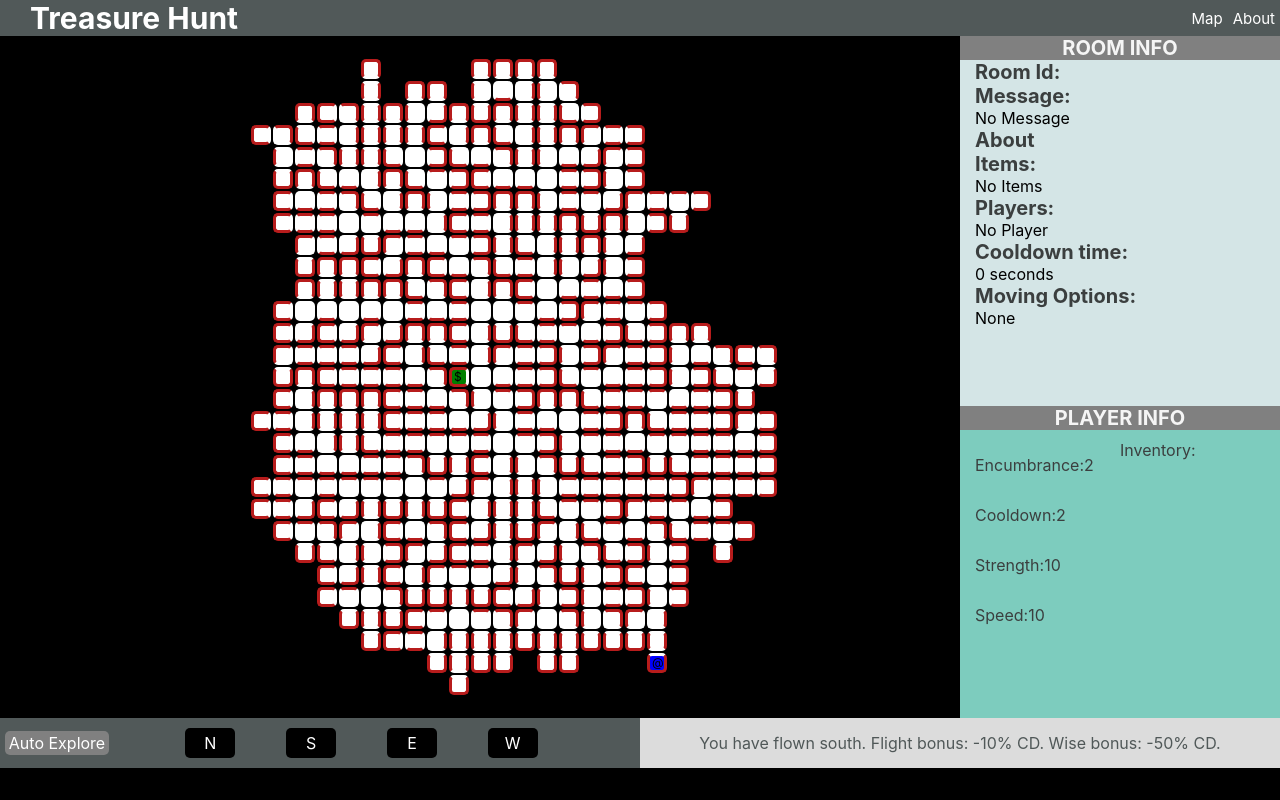
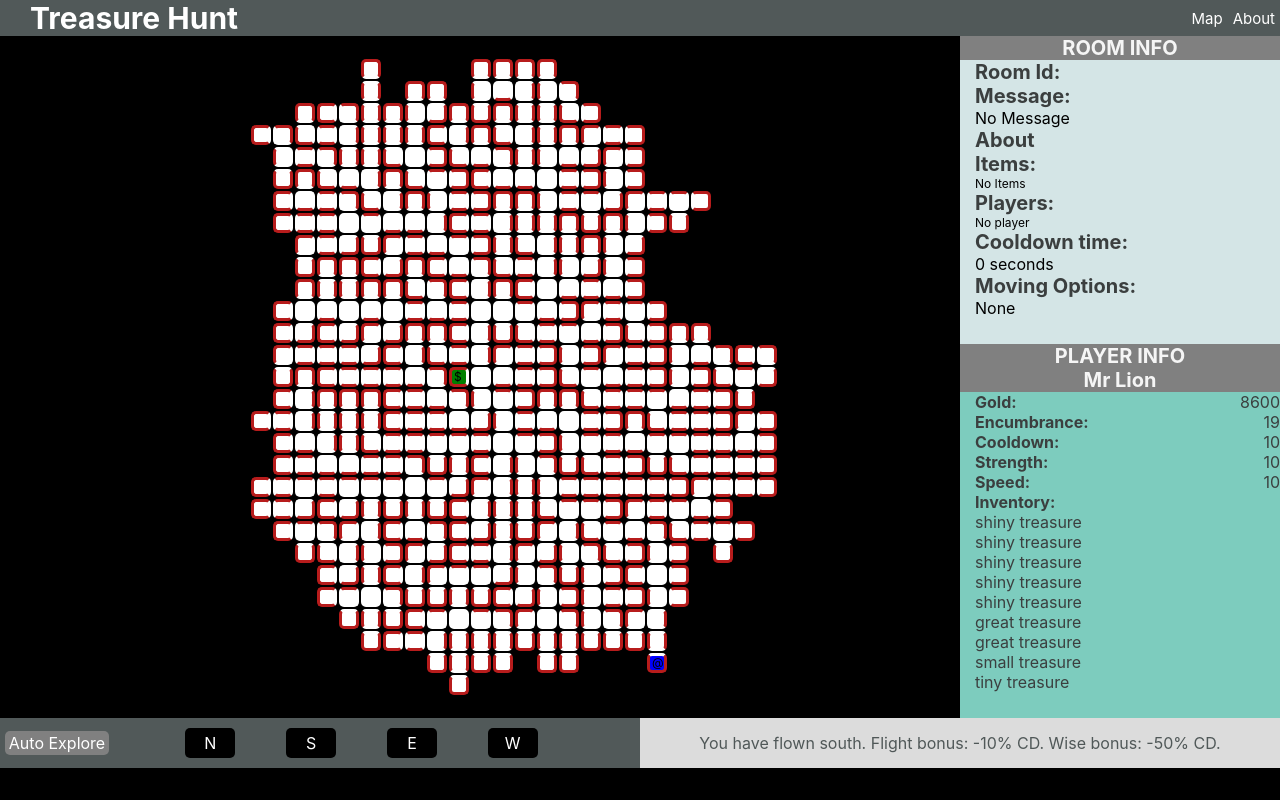
Before and after one commit to kawsarhussen16/treasure-hunt, a React (Create React App) app in the folder my-app/: page / in a window 1280 px wide. Built offline with nearby package versions, Linux system fonts and the light colour scheme; no server answers.

Commit message:
player and room comp's style updated

```diff
--- a/my-app/src/App.js
+++ b/my-app/src/App.js
@@ -31,6 +31,7 @@ class App extends Component {
       curRoom: {},
       player: {},
       treasure: {},
+      cooldown: 10
     };
   }
   componentDidMount() {
@@ -46,6 +47,7 @@ class App extends Component {
             return {
               ...prevState,
               curRoom: res.data,
+              cooldown: res.data.cooldown * 1001,
               map: addRoomToMap(this.state.map, res.data),
             };
           });
@@ -243,7 +245,7 @@ class App extends Component {
   };
 
   render() {
-    let { map, /*currentRoom, currentPlayer,*/ curRoom, graph } = this.state
+    let { map, cooldown, curRoom, graph } = this.state
     let currentRoomMapIndex = null
     if (Object.entries(this.state.curRoom).length !== 0 && this.state.curRoom.constructor === Object) {
       // console.log('*')
@@ -253,7 +255,7 @@ class App extends Component {
     return (
       <AppContainer>
         <Header />
-        <Body map={map} currentRoomMapIndex={currentRoomMapIndex} curRoom={curRoom} /*currentRoom={currentRoom} currentPlayer={currentPlayer}*/ graph={graph} />
+        <Body map={map} currentRoomMapIndex={currentRoomMapIndex} curRoom={curRoom} cooldown={cooldown} graph={graph} />
         <Footer autoTraversal={this.autoTraversal} direction={this.direction} /*currentRoom={currentRoom}*/ />
       </AppContainer>
     );
--- a/my-app/src/components/body/index.js
+++ b/my-app/src/components/body/index.js
@@ -35,7 +35,7 @@ const MapBody = styled.div`
 class Body extends Component {
 
     render() {
-        let { map, currentRoom, currentRoomMapIndex, curRoom } = this.props
+        let { map, currentRoom, cooldown, currentRoomMapIndex, curRoom } = this.props
         return (
             <BodyContainer>
                 <MapBody>
@@ -43,7 +43,7 @@ class Body extends Component {
                 </MapBody>
                 <BodyRightContainer>
                     <RoomDetails room={currentRoom} curRoom={curRoom} />
-                    <PlayerDetails cooldown={curRoom.cooldown} player={curRoom.players} />
+                    <PlayerDetails cooldown={cooldown} player={curRoom.players} />
                 </BodyRightContainer>
             </BodyContainer>
         );
--- a/my-app/src/components/player-detail/index.js
+++ b/my-app/src/components/player-detail/index.js
@@ -1,8 +1,6 @@
 import React, { Component } from 'react';
 import {
-    PlayerDetailsContainer, Title, TopContainer, PlayerName,
-    BottomContainer, Value, LeftContainer, RightContainer,
-    Item2, Item, PlayerNetworth, PlayerTitle
+    PlayerDetailsContainer, Title, PlayerTitle, Value, Item, Inventory
 } from "./player-detail.style"
 import axios from 'axios';
 
@@ -16,28 +14,42 @@ class PlayerDetails extends Component {
     constructor() {
         super();
         this.state = {
-            name: " ",
-            cooldown: 2.0,
-            encumbrance: 2,
+            name: "Mr Lion",
+            cooldown: 10,
+            encumbrance: 19,
             strength: 10,
             speed: 10,
-            gold: null,
-            inventory: [],
+            gold: 8600,
+            inventory: [
+                "shiny treasure",
+                "shiny treasure",
+                "shiny treasure",
+                "shiny treasure",
+                "shiny treasure",
+                "great treasure",
+                "great treasure",
+                "small treasure",
+                "tiny treasure"
+            ],
+            abilities: [
+                "pray",
+                "mine"
+            ],
             status: [],
             errors: [],
-            messages: []
+            messages: [],
         }
     }
     firePlayerinfo = () => {
-        let { cooldown } = this.props
-        setTimeout(() => {
-            this.collectPlayerinfo();
-        }, cooldown * 1002)
+        let { cooldown } = this.state.cooldown;
+        setTimeout(async () => {
+            await this.collectPlayerinfo();
+        }, cooldown)
     }
     componentDidMount() {
+        this.setState({ cooldown: this.props.cooldown })
         this.firePlayerinfo();
     }
-
     collectPlayerinfo = () => {
         try {
             axios
@@ -66,16 +78,15 @@ class PlayerDetails extends Component {
 
     }
     render() {
-        let { name, cooldown, encumbrance, strength, speed, gold, inventory } = this.state
+        let { name, cooldown, encumbrance, strength, speed, gold, inventory } = this.state;
+        let treasures = [...inventory];
         return (
             <PlayerDetailsContainer>
                 <PlayerTitle>PLAYER INFO</PlayerTitle>
-                <TopContainer>
-                    <PlayerName>{name}</PlayerName>
-                    <PlayerNetworth>{gold}</PlayerNetworth>
-                </TopContainer>
-                <BottomContainer>
-                    <LeftContainer>
+                <PlayerTitle>{name}</PlayerTitle>
+                <Item>
+                    <Title>Gold:</Title><Value> {gold}</Value>
+                </Item>
                 <Item>
                     <Title>Encumbrance:</Title>
                     <Value>{encumbrance}</Value>
@@ -92,14 +103,11 @@ class PlayerDetails extends Component {
                     <Title>Speed:</Title>
                     <Value>{speed}</Value>
                 </Item>
-                    </LeftContainer>
-                    <RightContainer>
-                        <Item2>
+
+                <Inventory>
                     <Title>Inventory:</Title>
-                            <Value>{inventory}</Value>
-                        </Item2>
-                    </RightContainer>
-                </BottomContainer>
+                    <Value> {treasures.map(treasure => <p>{treasure}</p>)}</Value>
+                </Inventory>
             </PlayerDetailsContainer>
         );
     }
--- a/my-app/src/components/player-detail/player-detail.style.js
+++ b/my-app/src/components/player-detail/player-detail.style.js
@@ -4,6 +4,7 @@ width: 100%;
 display: flex;
 flex-direction: column;
 background: #7dccbe;
+padding-left: 15px;
 `;
 
 export const TopContainer = styled.div`
@@ -11,7 +12,6 @@ display: flex;
 flex-direction: row;
 width: 100%;
 justify-content: space-between;
-padding: 5px 0px;
 `;
 
 export const PlayerName = styled.div`
@@ -20,24 +20,25 @@ padding-left: 20px;
 font-weight: bold;
 font-size: 20px;
 `;
-
+//don't delete this one
 export const PlayerNetworth = styled.div`
 display: flex;
 padding-right: 20px;
 `;
-
+//don't delete this one
 export const BottomContainer = styled.div`
 display: flex;
 flex-direction: row;
 width: 100%;
 `;
-
+//don't delete this one
 export const LeftContainer = styled.div`
 display: flex;
 flex-direction: column;
+justify-content: space-between;
 width: 100%;
 `;
-
+//don't delete this one
 export const RightContainer = styled.div`
 display: flex;
 flex-direction: column;
@@ -46,27 +47,34 @@ width: 100%;
 
 export const Item = styled.div`
 display: flex;
-margin: 15px;
+justify-content: space-between;
 `;
 
-export const Item2 = styled.div`
+export const Inventory = styled.div`
 display: flex;
+flex-direction: column;
+justify-content: space-between;
 `;
 
 export const Title = styled.div`
 color: #3b3f3f;
+font-weight:bold;
 `;
 
 export const Value = styled.div`
-display: flex;
 color: #3b3f3f;
+p{
+    margin: 0;
+    padding: 0;
+}
 `;
 export const PlayerTitle = styled.div`
 color: #3b3f3f;
-width: 100%;
+width: calc(100%+15px);
 background: grey;
 font-weight: bold;
 font-size: 20px;
 text-align: center;
 color: whitesmoke;
+margin-left:-15px;
 `;
--- a/my-app/src/components/room-details/index.js
+++ b/my-app/src/components/room-details/index.js
@@ -1,38 +1,41 @@
 import React, { Component } from 'react';
-import { RoomInfo, RoomDetailsContainer, IDContainer, Title, Item, DetailsContainer, Message } from "./room-detail.style"
+import { RoomInfo, RoomDetailsContainer, WrappedContainer, IDContainer, Title, RoomItem, DetailsContainer, Message } from "./room-detail.style"
 class RoomDetails extends Component {
     render() {
-        const { room_id, title, description, players, items, exits, cooldown, messages } = this.props.curRoom;
+        const { room_id, title, description, players, exits, cooldown, messages, items } = this.props.curRoom;
         let opt = ""
+        const playerArray = players ? [...players].map(i => i + " ") : null;
         const upperExits = exits ? [...exits].forEach(i => { opt += i.toUpperCase() + " | "; }) : null;
         return (
             <RoomDetailsContainer>
+                <WrappedContainer>
                     <RoomInfo>ROOM INFO</RoomInfo>
                     <IDContainer>
                         <Title>Room Id: {room_id}</Title>
-                    <div>{title}</div>
+                        <div className="room-item">{title}</div>
                     </IDContainer>
                     <Message>
                         <Title> Message: </Title>
-                    <div> {(messages && messages.length) ? messages : " No Message"}</div>
+                        <div className="room-item"> {(messages && messages.length) ? messages : " No Message"}</div>
                     </Message>
                     <DetailsContainer>
-                    <Item>
+                        <RoomItem>
                             <Title>About</Title>
-                        <div>{description}</div>
-                    </Item>
-                    <Item>
+                            <div className="room-item">{description}</div>
+                        </RoomItem>
+                        <RoomItem>
                             <Title>Items:</Title>
-                        <div>{(items && items.length) ? items : " No Items"} </div>
-                    </Item>
-                    <Item>
+                            <div className="room-item">{items && items.length ? items : " No Items"} </div>
+                        </RoomItem>
+                        <RoomItem>
                             <Title>Players: </Title>
-                        <div>{(players && players.length) ? players : "No Player"}</div>
-                    </Item>
-                    <div><Title>Cooldown time: </Title>{cooldown ? cooldown : 0} seconds</div>
-                    <div><Title>Moving Options: </Title>{opt || upperExits ? (opt.slice(0, opt.length - 2)) : "None"} </div>
+                            <div className="room-item">{playerArray ? playerArray : " No player"}</div>
+                        </RoomItem>
+                        <div className="room-item"><Title>Cooldown time: </Title>{cooldown ? cooldown : 0} seconds</div>
+                        <div className="room-item"><Title>Moving Options: </Title>{opt || upperExits ? (opt.slice(0, opt.length - 2)) : "None"} </div>
 
                     </DetailsContainer>
+                </WrappedContainer>
             </RoomDetailsContainer>
         );
     }
--- a/my-app/src/components/room-details/room-detail.style.js
+++ b/my-app/src/components/room-details/room-detail.style.js
@@ -1,35 +1,32 @@
 import styled from 'styled-components';
 
 export const RoomDetailsContainer = styled.div`
-  display: flex;
-  flex-direction: column;
-  flex-wrap: wrap;
   background: #d4e5e6;
   width: 100%;
+`;
+export const WrappedContainer = styled.div`
   padding-left: 15px;
-`;
+`
+export const IDContainer = styled.div`
 
-export const IDContainer = styled.div`
-  display: flex;
-  flex-direction: column;
-  align-items: start;
-  width: 100%;
 `;
 
 export const Message = styled.div`
-  display: flex;
-  flex-direction: column;
+
 `;
 
 export const DetailsContainer = styled.div`
+  `;
+
+export const RoomItem = styled.div`
+display: flex;
+flex-wrap: wrap;
+flex-direction: column;
+.room-item{
   display: flex;
-  flex-direction: column;
-  width: 100%;
-`;
-
-export const Item = styled.div`
-  display: inline;
-  flex-direction: row;
+  flex-wrap: wrap;
+  font-size: 12px;
+}
 `;
 
 export const Title = styled.div`
@@ -41,11 +38,11 @@ export const Title = styled.div`
 
 export const RoomInfo = styled.div`
 color: #3b3f3f;
-width: calc(100%+15px);
 background: grey;
 font-weight: bold;
 font-size: 20px;
 text-align: center;
 color: whitesmoke;
-margin-left:-15px;
+margin-left: -15px;
+
 `;
```
Lines whose indentation alone changed are shown as unchanged.
